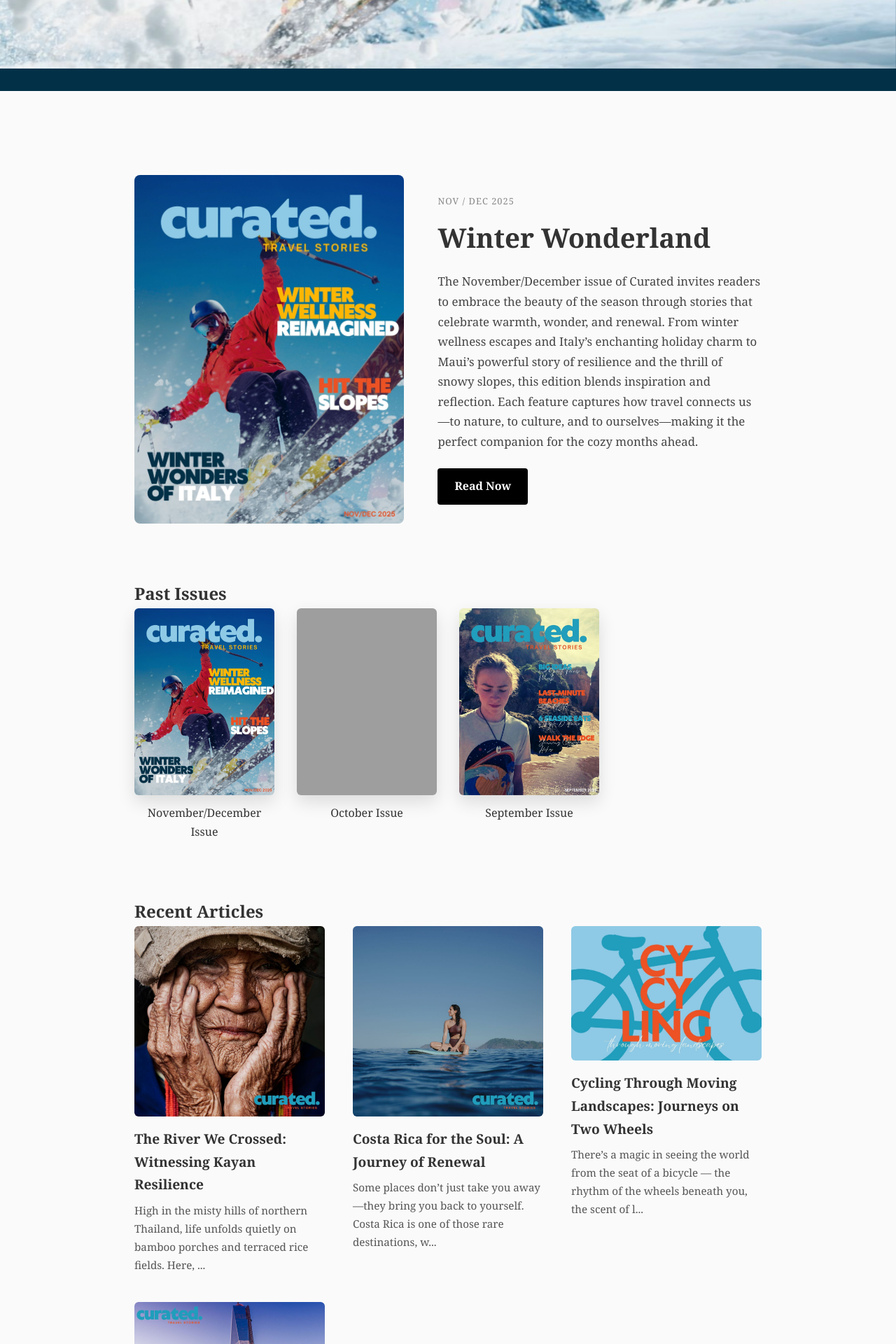
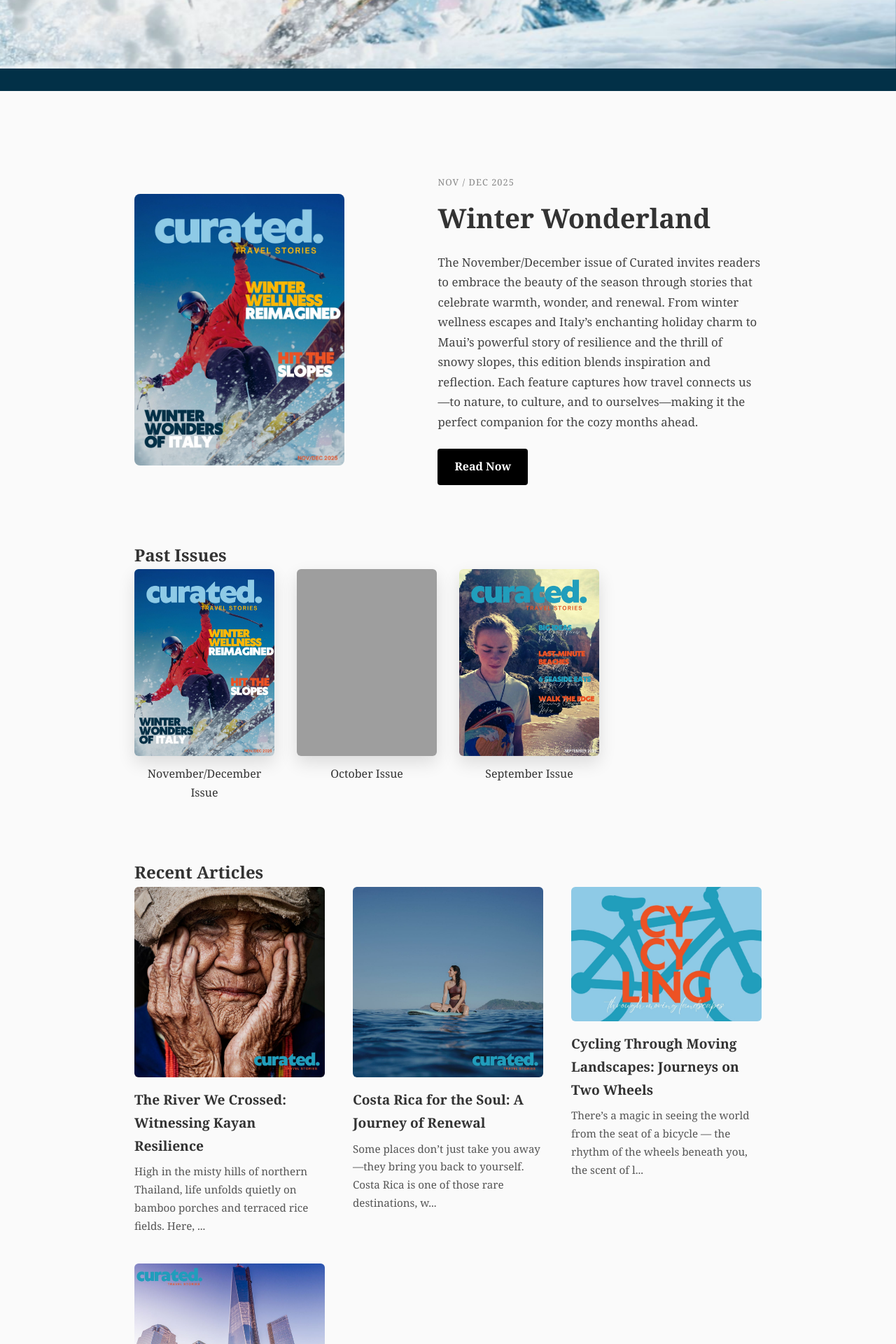
Before and after one commit to CuratedTravelMagazine/Curated-Travel-Magazine, a Jekyll site: the page built from index2.html, in a window 1280 px wide. Shown: the part 808-2728 px from the top of the page at 70% size. Built offline with Jekyll 4.4.1, drawn with Linux system fonts in a browser that asks for light colours; grey boxes are pictures that could not be loaded.

Commit message:
Add files via upload

```diff
--- a/assets/css/home.css
+++ b/assets/css/home.css
@@ -18,7 +18,7 @@
 }
 
 .current-issue-image img {
-  width: 100%;
+  max-width: 300px;
   border-radius: 8px;
 }
 
```
